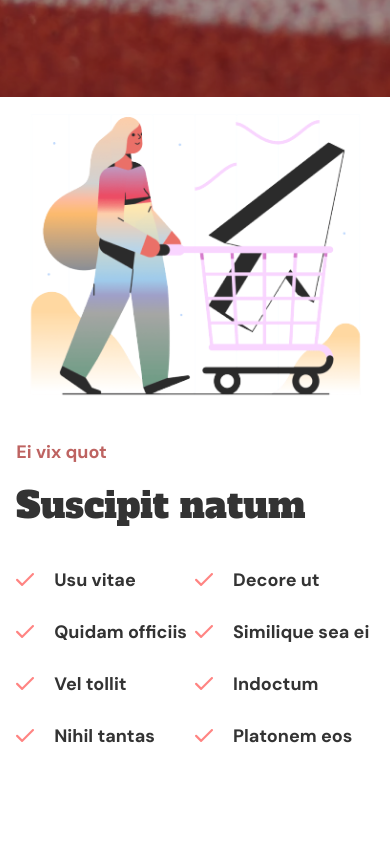
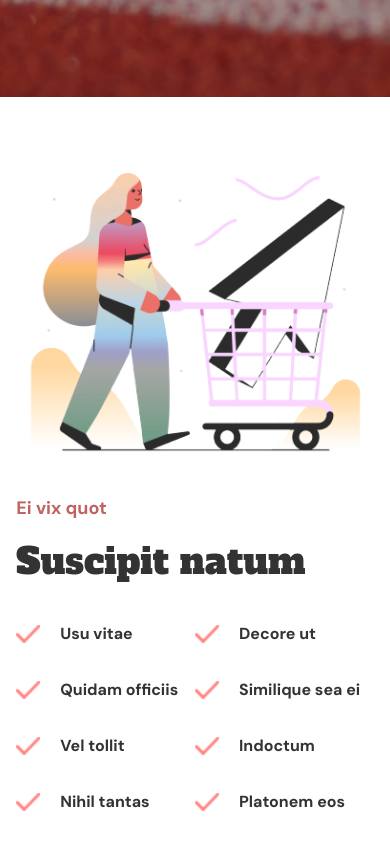
Before and after one commit to vojtechtomasek/WBA-web-tailwind-css-dle-designu, a website: page src/index.html in a window 390 px wide. Shown: the part 2080-2929 px from the top of the page. Before the commit the page ends 2850 px from the top, so only its background shows below. Drawn offline with Linux system fonts and the light colour scheme.

Commit message:
Update tailwind.config.js and output.css for responsive design (Suscipit natum section)

```diff
--- a/src/index.html
+++ b/src/index.html
@@ -45,7 +45,7 @@
     <div class="bg-bg-mel-solum flex justify-center gap-5 xl:gap-8">
         <div class="w-11/12 xs:pt-14 py-14 md:w-4/5 md:flex flex-row items-center">
             <div class="md:w/2/5 md:py-7 2xl:w-2/5 3xl:w-1/2">
-                <h5 class="font-dm-sans text-primary-1 font-semibold text-lg lg:text-lg xl:text-2xl 2xl:text-3xl">Mel Solum</h5>
+                <h5 class="font-dm-sans text-primary-1 font-semibold text-lg xl:text-2xl 2xl:text-3xl">Mel Solum</h5>
                 <h3 class="font-alfa-slab-one text-text-black text-4xl py-5 lg:text-5xl xl:text-6xl 2xl:text-7xl 4xl:text-8xl">Mazim iudico</h3>
 
                 <div class="flex flex-row gap-5 items-center">
@@ -90,53 +90,53 @@
         </div>
     </div>
 
-    <div class="flex justify-center">
-        <div class="w-11/12">
-            <img class="object-contain" src="./imgs/marginalia-online-shopping.png">
+    <div class="flex justify-center"> <!-- gap-10 xl:gap-12 -->
+        <div class="w-11/12 md:w-4/5 md:flex flex-row items-center gap-10 xl:gap-28 xs:pt-14 py-14">
+            <img class="w-full object-contain md:size-full md:w-1/2 2xl:w-3/5 3xl:w-1/2" src="./imgs/marginalia-online-shopping.png">
 
-            <div>
-                <p class="font-dm-sans text-primary-1 font-bold pt-4 text-lg">Ei vix quot</p>
-                <h3 class="font-alfa-slab-one text-text-black text-4xl py-5">Suscipit natum</h3>
+            <div class="md:w-1/2">
+                <p class="font-dm-sans text-primary-1 font-bold pt-4 text-lg xl:text-2xl 2xl:text-3xl">Ei vix quot</p>
+                <h3 class="font-alfa-slab-one text-text-black text-4xl py-5 xl:text-5xl 2xl:text-6xl 3xl:text-7xl">Suscipit natum</h3>
 
-                <div class="flex flex-wrap gap-y-6 py-5">
-                    <div class="flex flex-row gap-5 w-1/2">
-                        <img class="object-contain" src="./imgs/checkmark.png">
-                        <p class="font-dm-sans text-text-black text-lg font-bold">Usu vitae</p>
+                <div class="flex flex-wrap gap-y-8 py-5">
+                    <div class="flex flex-row items-center gap-5 w-1/2 3xl:w-2/5">
+                        <img class="w-24 h-18" src="./imgs/checkmark.png">
+                        <p class="font-dm-sans text-text-black text-base font-bold xs:text-lg xl:text-xl 2xl:text-2xl">Usu vitae</p>
                     </div>
 
-                    <div class="flex flex-row gap-5 w-1/2">
-                        <img class="object-contain" src="./imgs/checkmark.png">
-                        <p class="font-dm-sans text-text-black text-lg font-bold">Decore ut</p>
+                    <div class="flex flex-row items-center gap-5 w-1/2">
+                        <img class="w-24 h-18" src="./imgs/checkmark.png">
+                        <p class="font-dm-sans text-text-black text-base font-bold xs:text-lg xl:text-xl 2xl:text-2xl">Decore ut</p>
                     </div>
 
-                    <div class="flex flex-row gap-5 w-1/2">
-                        <img class="object-contain" src="./imgs/checkmark.png">
-                        <p class="font-dm-sans text-text-black text-lg font-bold">Quidam officiis</p>
+                    <div class="flex flex-row items-center gap-5 w-1/2 3xl:w-2/5">
+                        <img class="w-24 h-18" src="./imgs/checkmark.png">
+                        <p class="font-dm-sans text-text-black text-base font-bold xs:text-lg xl:text-xl 2xl:text-2xl">Quidam officiis</p>
                     </div>
 
-                    <div class="flex flex-row gap-5 w-1/2">
-                        <img class="object-contain" src="./imgs/checkmark.png">
-                        <p class="font-dm-sans text-text-black text-lg font-bold">Similique sea ei</p>
+                    <div class="flex flex-row items-center gap-5 w-1/2">
+                        <img class="w-24 h-18" src="./imgs/checkmark.png">
+                        <p class="font-dm-sans text-text-black text-base font-bold xs:text-lg xl:text-xl 2xl:text-2xl">Similique sea ei</p>
                     </div>
 
-                    <div class="flex flex-row gap-5 w-1/2">
-                        <img class="object-contain" src="./imgs/checkmark.png">
-                        <p class="font-dm-sans text-text-black text-lg font-bold">Vel tollit</p>
+                    <div class="flex flex-row items-center gap-5 w-1/2 3xl:w-2/5">
+                        <img class="w-24 h-18" src="./imgs/checkmark.png">
+                        <p class="font-dm-sans text-text-black text-base font-bold xs:text-lg xl:text-xl 2xl:text-2xl">Vel tollit</p>
                     </div>
 
-                    <div class="flex flex-row gap-5 w-1/2">
-                        <img class="object-contain" src="./imgs/checkmark.png">
-                        <p class="font-dm-sans text-text-black text-lg font-bold">Indoctum</p>
+                    <div class="flex flex-row items-center gap-5 w-1/2">
+                        <img class="w-24 h-18" src="./imgs/checkmark.png">
+                        <p class="font-dm-sans text-text-black text-base font-bold xs:text-lg xl:text-xl 2xl:text-2xl">Indoctum</p>
                     </div>
 
-                    <div class="flex flex-row gap-5 w-1/2">
-                        <img class="object-contain" src="./imgs/checkmark.png">
-                        <p class="font-dm-sans text-text-black text-lg font-bold">Nihil tantas</p>
+                    <div class="flex flex-row items-center gap-5 w-1/2 3xl:w-2/5">
+                        <img class="w-24 h-18" src="./imgs/checkmark.png">
+                        <p class="font-dm-sans text-text-black text-base font-bold xs:text-lg xl:text-xl 2xl:text-2xl">Nihil tantas</p>
                     </div>
 
-                    <div class="flex flex-row gap-5 w-1/2">
-                        <img class="object-contain" src="./imgs/checkmark.png">
-                        <p class="font-dm-sans text-text-black text-lg font-bold">Platonem eos</p>
+                    <div class="flex flex-row items-center gap-5 w-1/2">
+                        <img class="w-24 h-18" src="./imgs/checkmark.png">
+                        <p class="font-dm-sans text-text-black text-base font-bold sm:text-lg xl:text-xl 2xl:text-2xl">Platonem eos</p>
                     </div>
 
                 </div>
--- a/tailwind.config.js
+++ b/tailwind.config.js
@@ -20,12 +20,16 @@ module.exports = {
       },
       height: {
         '108': '27rem',
+        '18': '18px',
+      },
+      width: {
+        '24': '24px',
       },
       screens:{
         'xs': '550px',
         '3xl': '1800px',
         '4xl': '1900px'
-      }
+      },
     },
   },
   plugins: [
```
Also changed, not shown: src/output.css.
